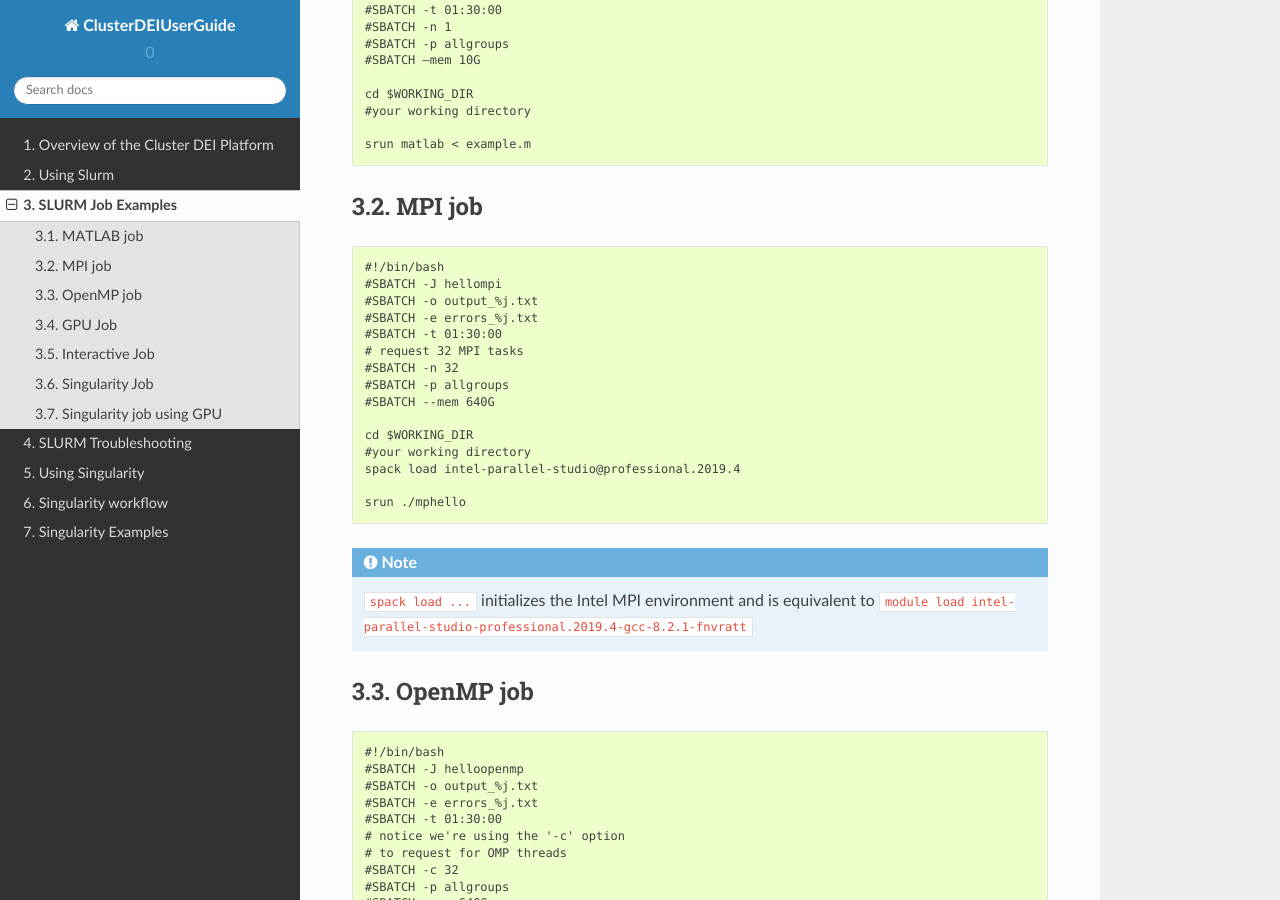
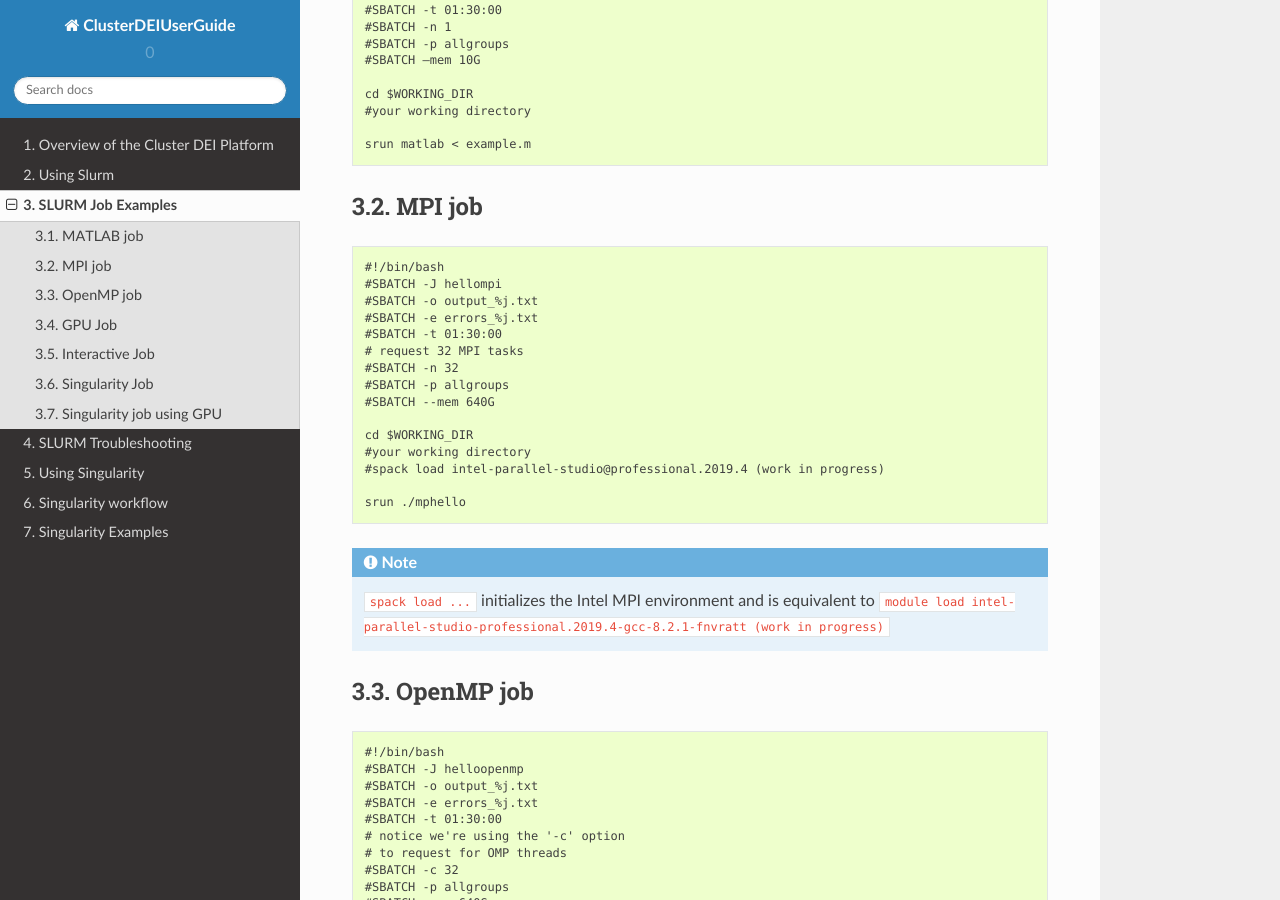
Before and after one commit to agostinoandriolo/clusterDEIguide, a Sphinx documentation site: the page built from ClusterDEIUserGuide-master/docs/SLURMExamples.rst, in a window 1280 px wide and 900 px high, scrolled down 294 px. Built offline with Sphinx 7.4.7 and the Read the Docs theme 2.0.0, drawn with Linux system fonts in a browser that asks for light colours.

Commit message:
Update SLURMExamples.rst

```diff
--- a/ClusterDEIUserGuide-master/docs/SLURMExamples.rst
+++ b/ClusterDEIUserGuide-master/docs/SLURMExamples.rst
@@ -42,13 +42,13 @@ MPI job
 
   cd $WORKING_DIR
   #your working directory
-  spack load intel-parallel-studio@professional.2019.4
+  #spack load intel-parallel-studio@professional.2019.4 (work in progress)
 
   srun ./mphello
 
 .. note::
    ``spack load ...`` initializes the Intel MPI environment and
-   is equivalent to ``module load intel-parallel-studio-professional.2019.4-gcc-8.2.1-fnvratt``
+   is equivalent to ``module load intel-parallel-studio-professional.2019.4-gcc-8.2.1-fnvratt (work in progress)``
 
 OpenMP job
 ----------
```
